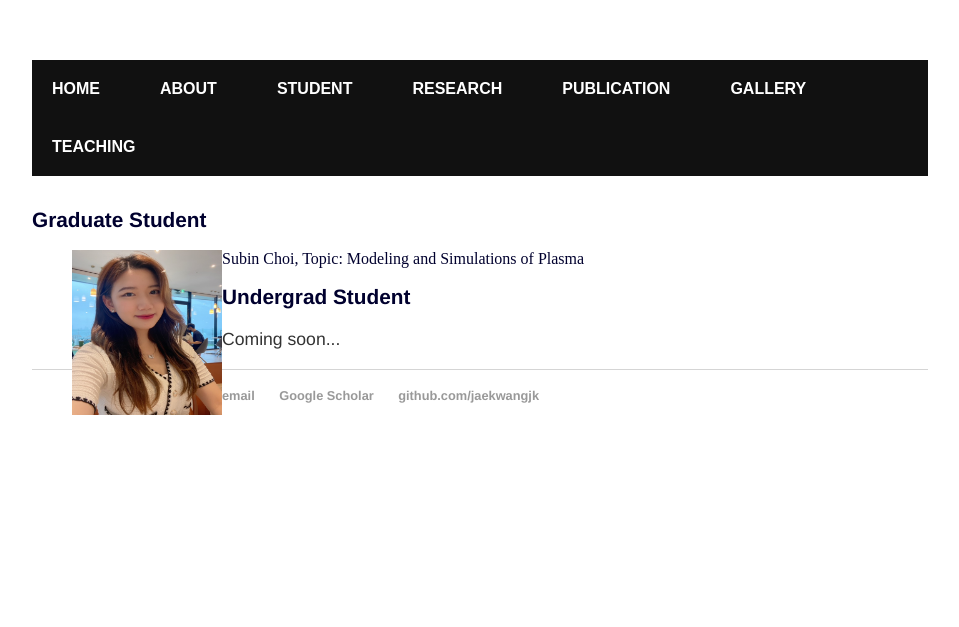
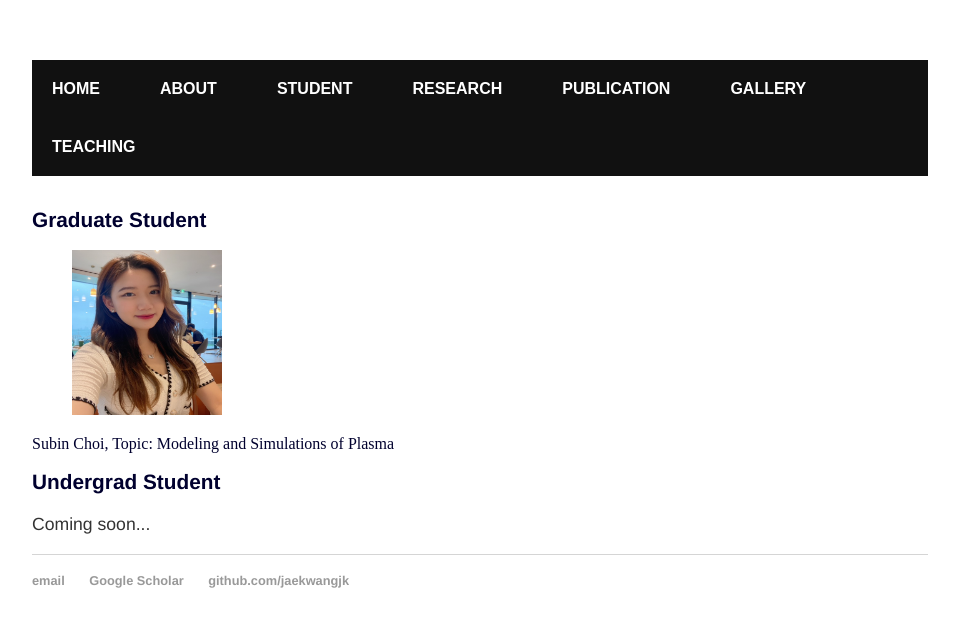
Before and after one commit to jaekwangjk/jaekwangjk.github.io, a Jekyll site: the page built from student.html, in a window 1280 px wide. Shown: the top 627 px of the page, without its empty margins (160-1119 px from the left). Built offline with Jekyll 4.4.1, drawn with Linux system fonts in a browser that asks for light colours.

Commit message:
Update student.html

```diff
--- a/student.html
+++ b/student.html
@@ -8,7 +8,7 @@ title: Jaekwang Kim
 
 	<p>
 	<figure>
-	<img src="pictures/subin.jpeg" alt="subin" style="float:left;width:150px;height:165px;">
+	<img src="pictures/subin.jpeg" alt="subin" style="width:150px;height:165px;">
 	</figure>
 	Subin Choi, Topic: Modeling and Simulations of Plasma
 	</p>
```
